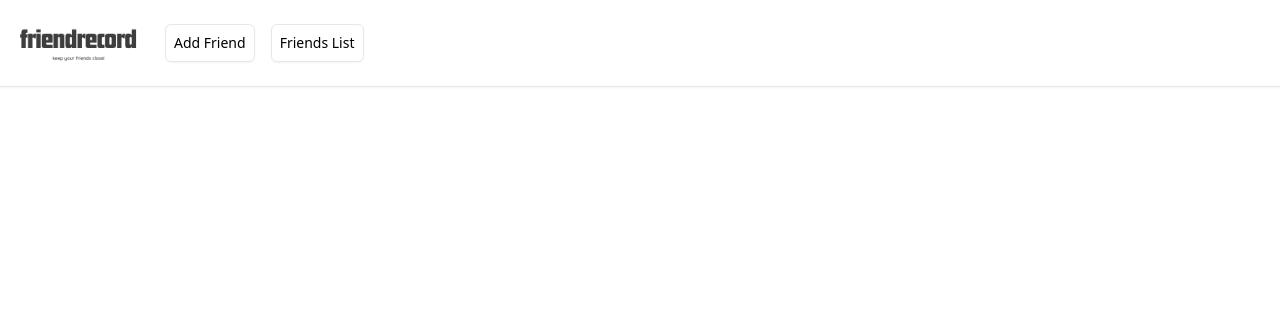
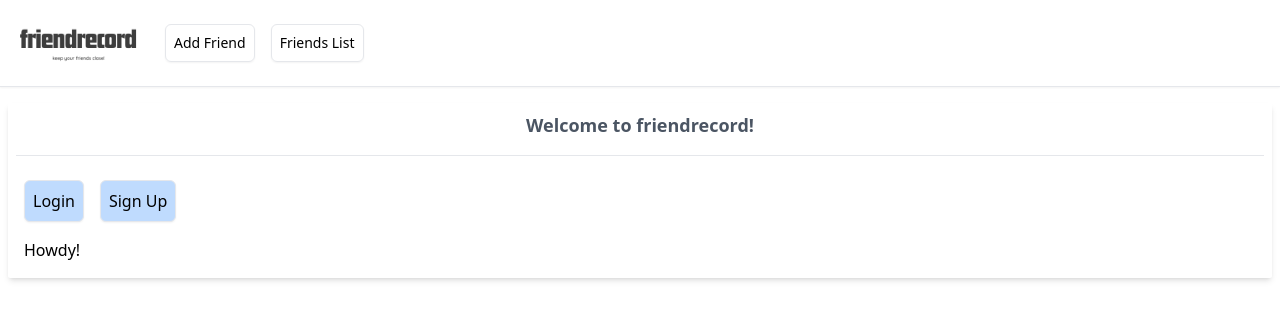
Before and after one commit to gregroyclark/friendrecord-react, a React (Vite) app: page / in a window 1280 px wide. Shown: the top 320 px of the page. Built offline with nearby package versions, Linux system fonts and the light colour scheme.

Commit message:
added component, Home

```diff
--- a/src/App.jsx
+++ b/src/App.jsx
@@ -5,6 +5,7 @@
 import AuthenticatedRoute from './components/AuthenticatedRoute';
 
 import Navbar from './components/Navbar';
+import Home from './components/Home';
 import Login from './components/Login';
 import SignUp from './components/SignUp';
 import AddFriend from './components/AddFriend';
@@ -15,8 +16,8 @@
   return (
     <Router>
       <Navbar />
-
       <Routes>
+        <Route path='/' element={<Home />} />
         <Route path='/Login' element={<Login />} />
         <Route path='/SignUp' element={<SignUp />} />
         <Route
```
